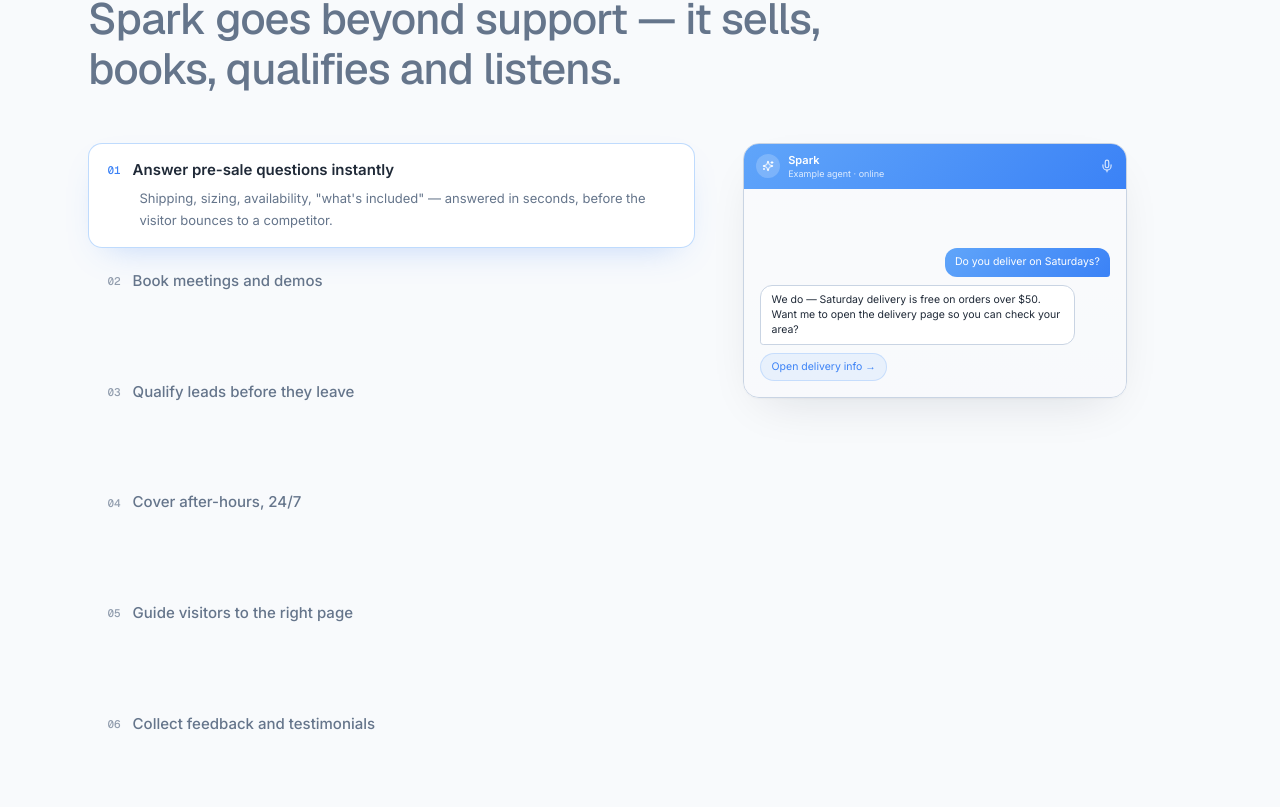
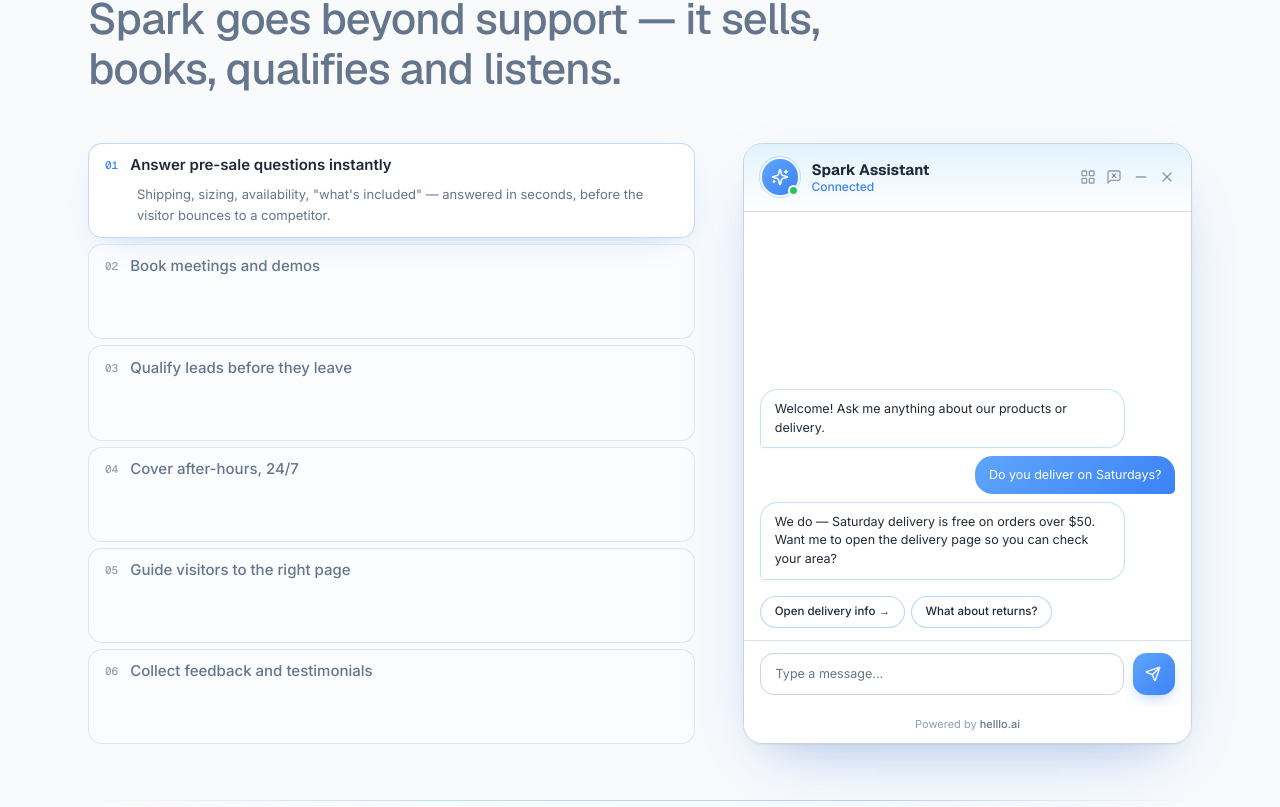
Before and after one commit to nkapser/helllo-ai-voice-hub, a React (Vite) app: page /spark in a window 1280 px wide. Shown: the part 3833-4640 px from the top of the page. Built offline with nearby package versions, Linux system fonts and the light colour scheme; no server answers.

Commit message:
updated the use-casescomponents

```diff
--- /dev/null
+++ b/src/pages/spark/components/SparkChatWidget.tsx
@@ -0,0 +1,111 @@
+import { useEffect, useState } from 'react'
+import { Sparkles, LayoutGrid, MessageSquareX, Minus, X, Send } from 'lucide-react'
+
+export type ChatDemo = {
+  /** Opening bot greeting (optional — falls back to a generic one) */
+  greeting?: string
+  /** Visitor message */
+  q: string
+  /** Assistant reply */
+  a: string
+  /** Suggestion chips shown after the reply */
+  chips?: string[]
+}
+
+const DEFAULT_GREETING = "Hi! I'm the Spark assistant for this site — ask me anything."
+
+/**
+ * SparkChatWidget — a themed replica of the Helllo.ai chat widget
+ * (header with avatar + Connected status, bubble thread, suggestion
+ * chips, input bar, "Powered by helllo.ai" footer) that plays a
+ * simulated conversation whenever `demo` changes.
+ *
+ * Stages: greeting → visitor message → typing dots → reply → chips.
+ */
+export default function SparkChatWidget({
+  demo,
+  agentName = 'Spark Assistant',
+}: {
+  demo: ChatDemo
+  agentName?: string
+}) {
+  const [stage, setStage] = useState(0)
+
+  useEffect(() => {
+    setStage(0)
+    const reduced = window.matchMedia('(prefers-reduced-motion: reduce)').matches
+    if (reduced) {
+      setStage(4)
+      return
+    }
+    const timers = [
+      window.setTimeout(() => setStage(1), 450),
+      window.setTimeout(() => setStage(2), 1050),
+      window.setTimeout(() => setStage(3), 2050),
+      window.setTimeout(() => setStage(4), 2450),
+    ]
+    return () => timers.forEach(window.clearTimeout)
+  }, [demo])
+
+  const chips = demo.chips ?? []
+
+  return (
+    <div className="chatw" role="figure" aria-label={`Example conversation: ${demo.q}`}>
+      {/* Header */}
+      <div className="chatw-header">
+        <div className="chatw-avatar">
+          <Sparkles className="h-4.5 w-4.5" style={{ width: 18, height: 18 }} strokeWidth={2} />
+          <span className="chatw-avatar-dot" />
+        </div>
+        <div className="min-w-0 leading-tight">
+          <div className="chatw-name truncate">{agentName}</div>
+          <div className="chatw-status">Connected</div>
+        </div>
+        <div className="chatw-header-actions" aria-hidden="true">
+          <LayoutGrid className="h-4 w-4" />
+          <MessageSquareX className="h-4 w-4" />
+          <Minus className="h-4 w-4" />
+          <X className="h-4 w-4" />
+        </div>
+      </div>
+
+      {/* Thread */}
+      <div className="chatw-body" aria-live="polite">
+        <div className="chatw-msg chatw-bubble-bot">{demo.greeting ?? DEFAULT_GREETING}</div>
+        {stage >= 1 && <div className="chatw-msg chatw-bubble-user">{demo.q}</div>}
+        {stage === 2 && (
+          <div className="chatw-msg chatw-typing" aria-label="Assistant is typing">
+            <span /><span /><span />
+          </div>
+        )}
+        {stage >= 3 && <div className="chatw-msg chatw-bubble-bot">{demo.a}</div>}
+      </div>
+
+      {/* Suggestion chips */}
+      {chips.length > 0 && (
+        <div className="chatw-chips">
+          {chips.map((chip) => (
+            <span
+              key={chip}
+              className={`chatw-chip chatw-msg ${stage >= 4 ? '' : 'invisible'}`}
+            >
+              {chip}
+            </span>
+          ))}
+        </div>
+      )}
+
+      {/* Input bar */}
+      <div className="chatw-inputbar">
+        <div className="chatw-input select-none">Type a message...</div>
+        <span className="chatw-send" aria-hidden="true">
+          <Send className="h-4 w-4" style={{ transform: 'translateX(-1px)' }} />
+        </span>
+      </div>
+
+      <div className="chatw-footer">
+        Powered by <a href="https://helllo.ai">helllo.ai</a>
+      </div>
+    </div>
+  )
+}
--- a/src/pages/spark/components/UseCases.tsx
+++ b/src/pages/spark/components/UseCases.tsx
@@ -1,15 +1,11 @@
 import { useState } from 'react'
-import { Sparkles, Mic } from 'lucide-react'
 import SectionHeader from './SectionHeader'
+import SparkChatWidget, { type ChatDemo } from './SparkChatWidget'
 
 type UseCase = {
   title: string
   body: string
-  demo: {
-    q: string
-    a: string
-    chip?: string
-  }
+  demo: ChatDemo
 }
 
 const USE_CASES: UseCase[] = [
@@ -17,87 +13,63 @@ const USE_CASES: UseCase[] = [
     title: 'Answer pre-sale questions instantly',
     body: 'Shipping, sizing, availability, "what\'s included" — answered in seconds, before the visitor bounces to a competitor.',
     demo: {
+      greeting: 'Welcome! Ask me anything about our products or delivery.',
       q: 'Do you deliver on Saturdays?',
       a: 'We do — Saturday delivery is free on orders over $50. Want me to open the delivery page so you can check your area?',
-      chip: 'Open delivery info →',
+      chips: ['Open delivery info →', 'What about returns?'],
     },
   },
   {
     title: 'Book meetings and demos',
     body: 'When a visitor is ready to talk, Spark checks your real calendar and locks in a slot — no email ping-pong.',
     demo: {
+      greeting: 'Hi! I can answer questions or set up a call with the team.',
       q: 'Can I talk to someone about the Pro plan?',
       a: 'Of course. I have Thursday 2:00 pm or Friday 10:30 am open — which works better for you?',
-      chip: 'Book Thursday 2:00 pm',
+      chips: ['Book Thursday 2:00 pm', 'Friday 10:30 am'],
     },
   },
   {
     title: 'Qualify leads before they leave',
     body: 'Spark asks the right follow-up questions and captures contact details, so your inbox fills with warm leads, not cold clicks.',
     demo: {
+      greeting: 'Hello! Happy to help you plan your project.',
       q: 'How much would a kitchen renovation cost?',
       a: 'It depends on size and finish — most projects land between $12k and $30k. What\'s the best email to send a tailored estimate to?',
-      chip: 'Share my email',
+      chips: ['Share my email', 'See example projects'],
     },
   },
   {
     title: 'Cover after-hours, 24/7',
     body: 'Two thirds of visits happen when you\'re closed. Spark keeps selling, answering and booking while you sleep.',
     demo: {
+      greeting: 'Hi there! The team is offline, but I\'m here all night.',
       q: 'Are you open right now?',
       a: 'The office is closed until 9 am, but I can help with anything right here — or book you the first call of the morning.',
-      chip: 'Book 9:00 am call',
+      chips: ['Book 9:00 am call', 'Ask a question'],
     },
   },
   {
     title: 'Guide visitors to the right page',
     body: 'Spark doesn\'t paste links — it takes visitors to the page mid-conversation and stays with them once they land.',
     demo: {
+      greeting: 'Welcome! I can walk you to any page on this site.',
       q: 'Where can I see your prices?',
       a: 'Taking you to the pricing page now — I\'ll stay right here if any questions come up on the way.',
-      chip: 'Go to pricing →',
+      chips: ['Go to pricing →', 'Compare plans'],
     },
   },
   {
     title: 'Collect feedback and testimonials',
     body: 'Happy customer in the chat? Spark asks for a quick review at exactly the right moment — and files it for you.',
     demo: {
+      greeting: 'Hi again! How did everything work out?',
       q: 'That fixed it, thanks so much!',
       a: 'Glad to hear it! Would you mind sharing a one-line review? It helps other customers — and it takes ten seconds.',
-      chip: 'Leave a review',
+      chips: ['Leave a review', 'Maybe later'],
     },
   },
 ]
-
-function ExampleAgent({ demo }: { demo: UseCase['demo'] }) {
-  return (
-    <div className="step-shell sticky top-8">
-      <div className="magic-widget-header">
-        <span className="magic-widget-avatar">
-          <Sparkles className="h-3 w-3" />
-        </span>
-        <div className="flex-1 leading-tight">
-          <div className="text-[11px] font-semibold">Spark</div>
-          <div className="text-[9px] opacity-80">Example agent · online</div>
-        </div>
-        <Mic className="h-3.5 w-3.5 opacity-80" />
-      </div>
-      <div className="flex min-h-[13rem] flex-col justify-end gap-2 p-4" style={{ background: 'rgba(248,250,252,0.7)' }}>
-        <div key={demo.q} className="flex flex-col gap-2">
-          <div className="magic-bubble-user">{demo.q}</div>
-          <div className="magic-bubble-bot">{demo.a}</div>
-          {demo.chip && (
-            <div className="magic-chip-row">
-              <span className="magic-chip cursor-pointer" style={{ fontSize: 10.5, padding: '0.3rem 0.65rem' }}>
-                {demo.chip}
-              </span>
-            </div>
-          )}
-        </div>
-      </div>
-    </div>
-  )
-}
 
 export default function UseCases() {
   const [activeIdx, setActiveIdx] = useState(0)
@@ -114,7 +86,7 @@ export default function UseCases() {
         sub="Spark goes beyond support — it sells, books, qualifies and listens."
       />
 
-      <div className="grid items-start gap-8 lg:grid-cols-[minmax(0,1.15fr)_minmax(0,0.85fr)] lg:gap-12">
+      <div className="grid items-stretch gap-8 lg:grid-cols-[minmax(0,1.15fr)_minmax(0,0.85fr)] lg:gap-12">
         <div className="reveal flex flex-col gap-1.5" role="tablist" aria-label="Use cases">
           {USE_CASES.map((useCase, i) => {
             const isActive = i === activeIdx
@@ -148,8 +120,8 @@ export default function UseCases() {
           })}
         </div>
 
-        <div className="reveal rd2 mx-auto w-full max-w-sm lg:mx-0">
-          <ExampleAgent demo={active.demo} />
+        <div className="reveal rd2 mx-auto flex w-full max-w-sm lg:mx-0 lg:max-w-none">
+          <SparkChatWidget demo={active.demo} />
         </div>
       </div>
     </section>
--- a/src/pages/spark/spark.css
+++ b/src/pages/spark/spark.css
@@ -1632,20 +1632,20 @@
 .usecase-item {
   width: 100%;
   text-align: left;
-  padding: 1rem 1.15rem;
+  padding: 0.7rem 1rem;
   border-radius: 0.875rem;
-  border: 1px solid transparent;
+  border: 1px solid hsl(var(--spark-border) / 0.55);
+  background: rgba(255, 255, 255, 0.4);
   cursor: pointer;
   transition: background 0.18s ease, border-color 0.18s ease, box-shadow 0.18s ease;
   font: inherit;
   color: inherit;
   appearance: none;
-  background: transparent;
 }
 
 .usecase-item:hover {
   background: rgba(255, 255, 255, 0.7);
-  border-color: hsl(var(--spark-border) / 0.8);
+  border-color: hsl(var(--spark-border));
 }
 
 .usecase-item.is-active {
@@ -1747,6 +1747,228 @@
   user-select: none;
 }
 
+/* ── Spark chat widget (use-case simulator) ─────────────────── */
+.chatw {
+  display: flex;
+  flex-direction: column;
+  width: 100%;
+  min-width: 0;
+  height: 100%;
+  border-radius: 1.25rem;
+  border: 1px solid hsl(var(--spark-border));
+  background: #ffffff;
+  box-shadow:
+    0 1px 2px rgba(15, 23, 42, 0.04),
+    0 28px 70px -28px rgba(59, 130, 246, 0.35),
+    0 18px 44px -24px rgba(15, 23, 42, 0.16);
+  overflow: hidden;
+}
+
+.chatw-header {
+  display: flex;
+  align-items: center;
+  gap: 0.7rem;
+  padding: 0.85rem 1rem;
+  background: linear-gradient(180deg, hsl(var(--spark-accent)) 0%, rgba(255, 255, 255, 0.4) 100%);
+  border-bottom: 1px solid hsl(var(--spark-border) / 0.7);
+}
+
+.chatw-avatar {
+  position: relative;
+  width: 2.5rem;
+  height: 2.5rem;
+  flex-shrink: 0;
+  border-radius: 50%;
+  display: flex;
+  align-items: center;
+  justify-content: center;
+  color: #fff;
+  background: linear-gradient(135deg, var(--spark) 0%, var(--spark-ember) 100%);
+  border: 2px solid rgba(255, 255, 255, 0.9);
+  box-shadow: 0 0 0 1px rgba(96, 165, 250, 0.35);
+}
+
+.chatw-avatar-dot {
+  position: absolute;
+  right: -1px;
+  bottom: -1px;
+  width: 0.7rem;
+  height: 0.7rem;
+  border-radius: 50%;
+  background: #22c55e;
+  border: 2px solid #fff;
+}
+
+.chatw-name {
+  font-family: var(--font-display);
+  font-size: 0.9375rem;
+  font-weight: 700;
+  line-height: 1.2;
+  color: var(--spark-fg);
+}
+
+.chatw-status {
+  font-size: 0.75rem;
+  font-weight: 500;
+  color: var(--spark-ember);
+}
+
+.chatw-header-actions {
+  margin-left: auto;
+  display: flex;
+  align-items: center;
+  gap: 0.65rem;
+  color: var(--spark-fg-subtle);
+}
+
+.chatw-body {
+  flex: 1;
+  display: flex;
+  flex-direction: column;
+  justify-content: flex-end;
+  gap: 0.5rem;
+  min-height: 13rem;
+  padding: 1rem;
+  background: #fff;
+}
+
+.chatw-msg {
+  animation: chatw-pop 0.3s cubic-bezier(0.22, 1, 0.36, 1);
+}
+
+@keyframes chatw-pop {
+  from { opacity: 0; transform: translateY(8px) scale(0.98); }
+  to { opacity: 1; transform: translateY(0) scale(1); }
+}
+
+.chatw-bubble-bot {
+  align-self: flex-start;
+  max-width: 88%;
+  padding: 0.6rem 0.85rem;
+  border-radius: 1.1rem;
+  border-bottom-left-radius: 0.3rem;
+  font-size: 12.5px;
+  line-height: 1.5;
+  color: var(--spark-fg);
+  background: #fff;
+  border: 1px solid rgba(96, 165, 250, 0.35);
+  box-shadow: 0 1px 2px rgba(15, 23, 42, 0.03);
+}
+
+.chatw-bubble-user {
+  align-self: flex-end;
+  max-width: 85%;
+  padding: 0.6rem 0.85rem;
+  border-radius: 1.1rem;
+  border-bottom-right-radius: 0.3rem;
+  font-size: 12.5px;
+  line-height: 1.5;
+  color: #fff;
+  background: linear-gradient(135deg, var(--spark) 0%, var(--spark-ember) 100%);
+}
+
+.chatw-typing {
+  align-self: flex-start;
+  display: inline-flex;
+  align-items: center;
+  gap: 0.25rem;
+  padding: 0.6rem 0.8rem;
+  border-radius: 1.1rem;
+  border-bottom-left-radius: 0.3rem;
+  border: 1px solid rgba(96, 165, 250, 0.35);
+  background: #fff;
+}
+
+.chatw-typing span {
+  width: 0.32rem;
+  height: 0.32rem;
+  border-radius: 50%;
+  background: var(--spark-ember);
+  opacity: 0.5;
+  animation: chatw-typing-bounce 1.1s ease-in-out infinite;
+}
+
+.chatw-typing span:nth-child(2) { animation-delay: 0.15s; }
+.chatw-typing span:nth-child(3) { animation-delay: 0.3s; }
+
+@keyframes chatw-typing-bounce {
+  0%, 60%, 100% { transform: translateY(0); opacity: 0.45; }
+  30% { transform: translateY(-3px); opacity: 1; }
+}
+
+.chatw-chips {
+  display: flex;
+  gap: 0.4rem;
+  padding: 0 1rem 0.75rem;
+  overflow: hidden;
+  background: #fff;
+}
+
+.chatw-chip {
+  flex-shrink: 0;
+  padding: 0.42rem 0.85rem;
+  border-radius: 999px;
+  font-size: 11.5px;
+  font-weight: 500;
+  white-space: nowrap;
+  color: var(--spark-fg);
+  background: #fff;
+  border: 1px solid rgba(96, 165, 250, 0.45);
+  cursor: pointer;
+  transition: background 0.15s ease, border-color 0.15s ease;
+}
+
+.chatw-chip:hover {
+  background: hsl(var(--spark-accent));
+  border-color: var(--spark);
+}
+
+.chatw-inputbar {
+  display: flex;
+  align-items: center;
+  gap: 0.6rem;
+  padding: 0.75rem 1rem;
+  border-top: 1px solid hsl(var(--spark-border) / 0.7);
+  background: #fff;
+}
+
+.chatw-input {
+  flex: 1;
+  padding: 0.65rem 0.9rem;
+  border-radius: 0.85rem;
+  border: 1px solid hsl(var(--spark-border));
+  font-size: 12.5px;
+  color: var(--spark-fg-muted);
+  background: #fff;
+  box-shadow: inset 0 1px 2px rgba(15, 23, 42, 0.03);
+}
+
+.chatw-send {
+  display: flex;
+  align-items: center;
+  justify-content: center;
+  width: 2.6rem;
+  height: 2.6rem;
+  flex-shrink: 0;
+  border-radius: 0.85rem;
+  color: #fff;
+  background: linear-gradient(135deg, var(--spark) 0%, var(--spark-ember) 100%);
+  box-shadow: 0 6px 16px -6px rgba(59, 130, 246, 0.5);
+}
+
+.chatw-footer {
+  padding: 0.55rem 1rem 0.7rem;
+  text-align: center;
+  font-size: 11px;
+  color: var(--spark-fg-subtle);
+  background: #fff;
+}
+
+.chatw-footer a {
+  color: var(--spark-fg-muted);
+  font-weight: 500;
+}
+
 /* ── Footer ghost wordmark ── */
 .footer-ghost-word {
   font-family: var(--font-display);
```
